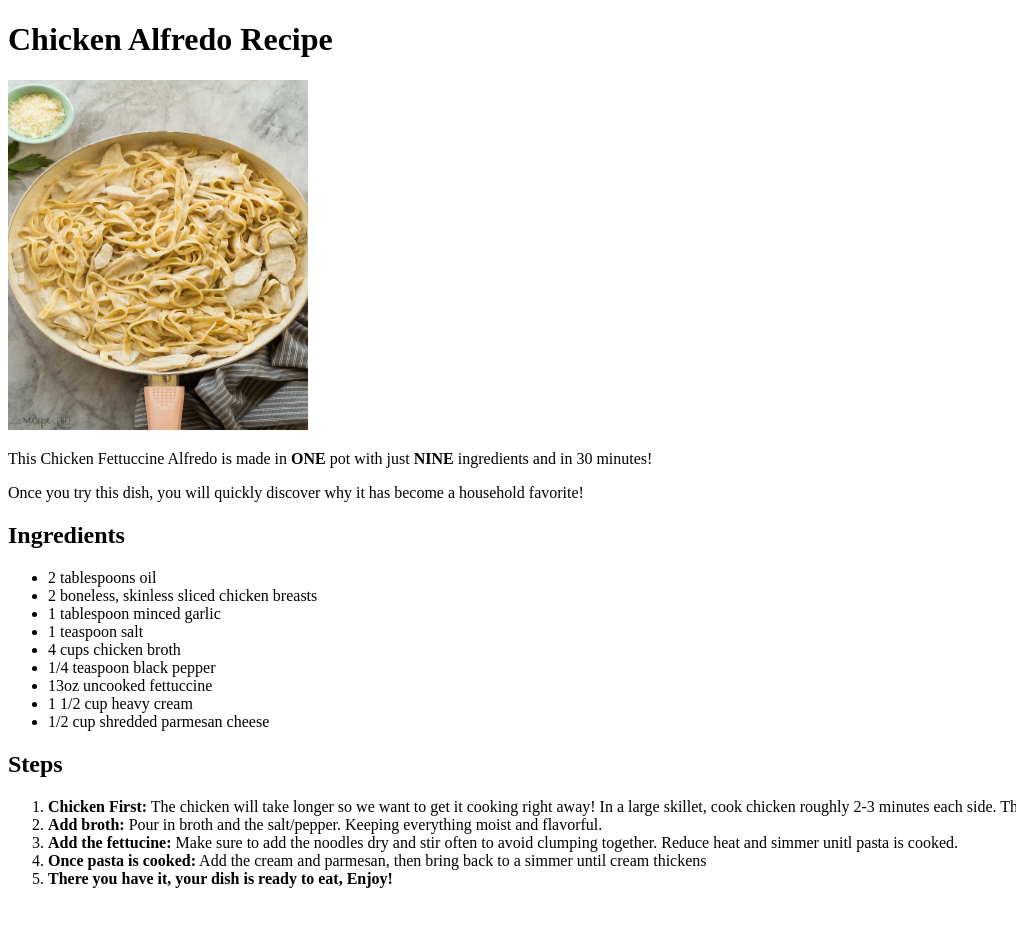
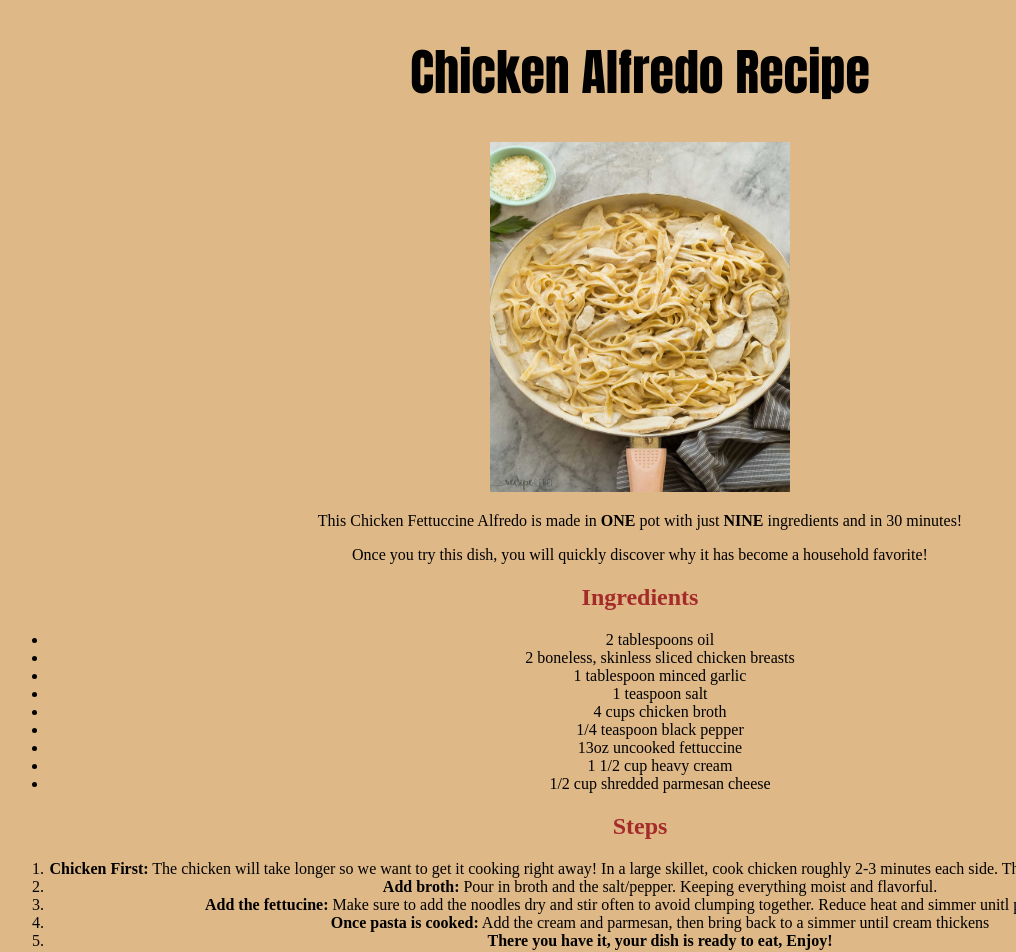
Before and after one commit to awki9/odin-recipes, a plain HTML site: page recipes/chicken-alfredo.html in a window 1280 px wide. Shown: the whole page, without its empty margins (0-1016 px from the left). Before the commit the page ends 904 px from the top, so only its background shows below. Drawn offline with Linux system fonts and the light colour scheme.

Commit message:
Add style to html files with new css file

```diff
--- a/recipes/chicken-alfredo.html
+++ b/recipes/chicken-alfredo.html
@@ -3,9 +3,10 @@
     <head>
         <meta charset="UTF-8">
         <title>Chicken Alfredo</title>
+        <link rel="stylesheet" href="../style.css">
     </head>
-    <body>
-        <h1>Chicken Alfredo Recipe</h1>
+    <body id="page">
+        <h1 class="homepage-title">Chicken Alfredo Recipe</h1>
             <img src="../img/chicken-alfredo.jpg" width="300" height="350" alt="Delicious Bowl of Alfredo">
             <p>This Chicken Fettuccine Alfredo is made in <strong>ONE</strong> pot with just <strong>NINE</strong> ingredients and in 30 minutes!
             </p>
--- /dev/null
+++ b/style.css
@@ -0,0 +1,13 @@
+#page {
+    background-color: burlywood;
+    text-align: center;
+}
+
+.homepage-title {
+    font-family: Impact, Haettenschweiler, 'Arial Narrow Bold', sans-serif;
+    font-size: 50px;
+}
+
+h2 {
+    color: brown;
+}
```
Also changed, not shown: index.html (+3 -2 lines), recipes/garlic-chicken-potato.html (+3 -2 lines), recipes/hamburger-rice.html (+3 -2 lines).
